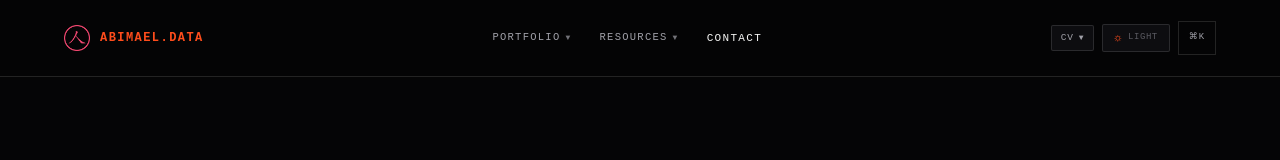
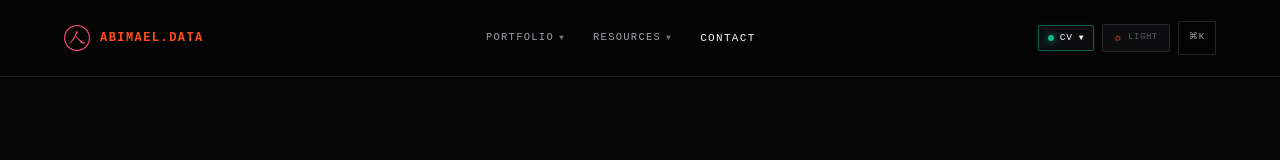
Before and after one commit to afirstana/Portofolio, a Next.js app: page /learning in a window 1280 px wide. Shown: the top 160 px of the page. Built offline with nearby package versions, Linux system fonts and the light colour scheme.

Commit message:
feat(header): add animated green pulse dot and glowing border to CV download trigger

```diff
--- a/app/globals.css
+++ b/app/globals.css
@@ -207,15 +207,15 @@ a { color: inherit; text-decoration: none; }
   padding-top: 7px;
 }
 
-/* Minimalist CV Button & Popover */
+/* Minimalist CV Button & Popover with Green Pulse */
 .cv-dropdown-wrapper { position: relative; display: inline-flex; align-items: center; }
 .header-cv-trigger {
   display: inline-flex;
   align-items: center;
-  gap: 5px;
+  gap: 6px;
   background: var(--surface-secondary);
-  border: 1px solid var(--line);
-  color: var(--muted);
+  border: 1px solid rgba(16, 185, 129, 0.4);
+  color: var(--ink-heading);
   padding: 5px 9px;
   border-radius: 2px;
   font-size: 9.5px;
@@ -224,11 +224,47 @@ a { color: inherit; text-decoration: none; }
   text-transform: uppercase;
   cursor: pointer;
   transition: all .15s ease;
+  animation: cv-border-pulse 2s ease-in-out infinite;
 }
 .header-cv-trigger:hover, .header-cv-trigger.active {
-  border-color: var(--accent);
-  color: var(--accent);
-  background: var(--accent-subtle);
+  border-color: #10b981;
+  color: #10b981;
+  background: rgba(16, 185, 129, 0.12);
+  box-shadow: 0 0 10px rgba(16, 185, 129, 0.35);
+}
+
+.cv-live-dot {
+  display: inline-block;
+  width: 6px;
+  height: 6px;
+  border-radius: 50%;
+  background-color: #10b981;
+  box-shadow: 0 0 8px #10b981;
+  animation: cv-green-blink 1.4s cubic-bezier(0.4, 0, 0.6, 1) infinite;
+}
+
+@keyframes cv-green-blink {
+  0%, 100% {
+    opacity: 1;
+    transform: scale(1);
+    box-shadow: 0 0 0 0 rgba(16, 185, 129, 0.8), 0 0 8px #10b981;
+  }
+  50% {
+    opacity: 0.3;
+    transform: scale(0.8);
+    box-shadow: 0 0 0 4px rgba(16, 185, 129, 0), 0 0 2px rgba(16, 185, 129, 0.2);
+  }
+}
+
+@keyframes cv-border-pulse {
+  0%, 100% {
+    border-color: rgba(16, 185, 129, 0.6);
+    box-shadow: 0 0 6px rgba(16, 185, 129, 0.25);
+  }
+  50% {
+    border-color: rgba(16, 185, 129, 0.2);
+    box-shadow: none;
+  }
 }
 .cv-popover {
   position: absolute;
--- a/components/SiteHeader.tsx
+++ b/components/SiteHeader.tsx
@@ -277,6 +277,7 @@ export function SiteHeader() {
             aria-expanded={activeMenu === "cv"}
             aria-haspopup="true"
           >
+            <span className="cv-live-dot" aria-hidden="true" />
             <span>CV</span>
             <i style={{ fontStyle: "normal", fontSize: "8px" }}>{activeMenu === "cv" ? "▲" : "▼"}</i>
           </button>
```
